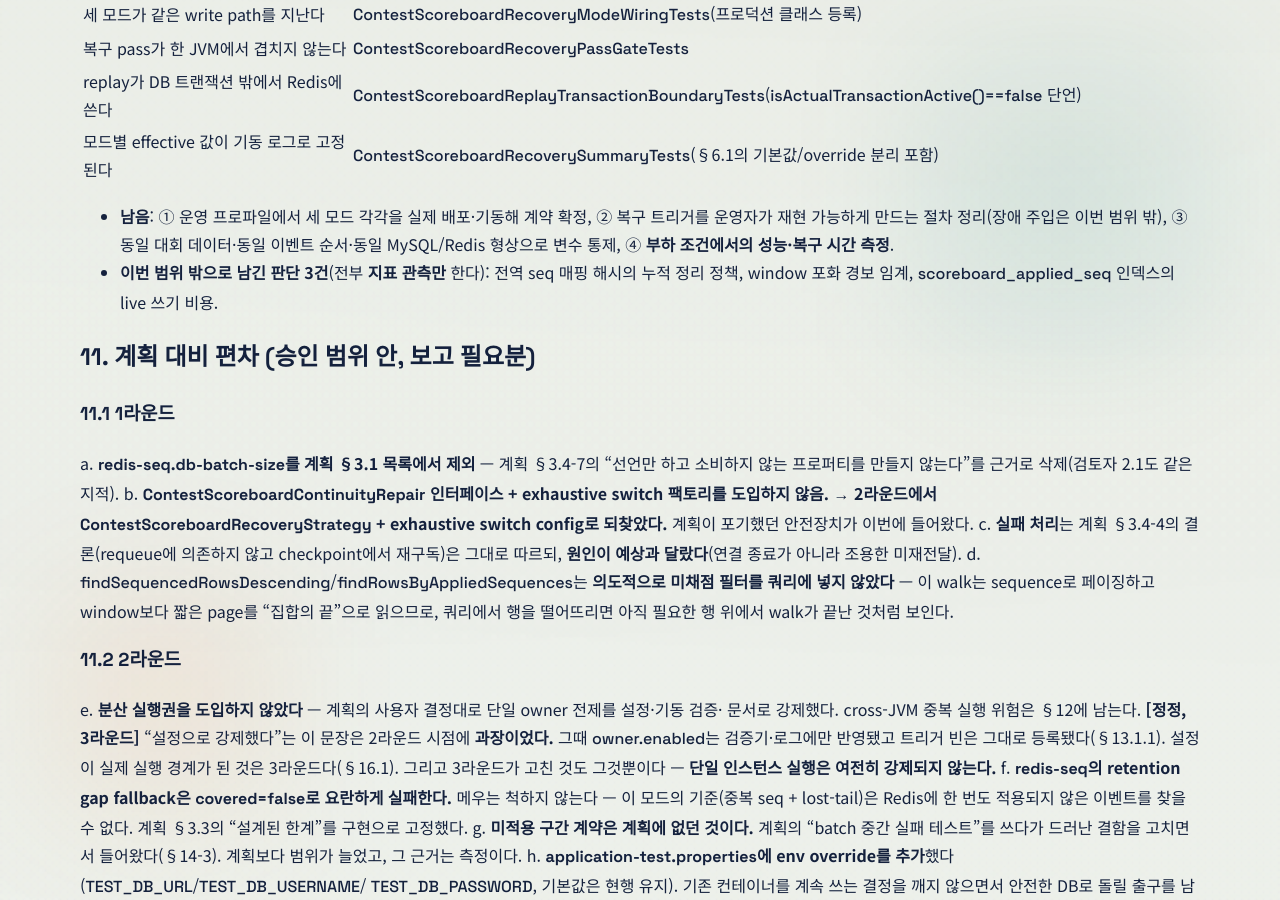
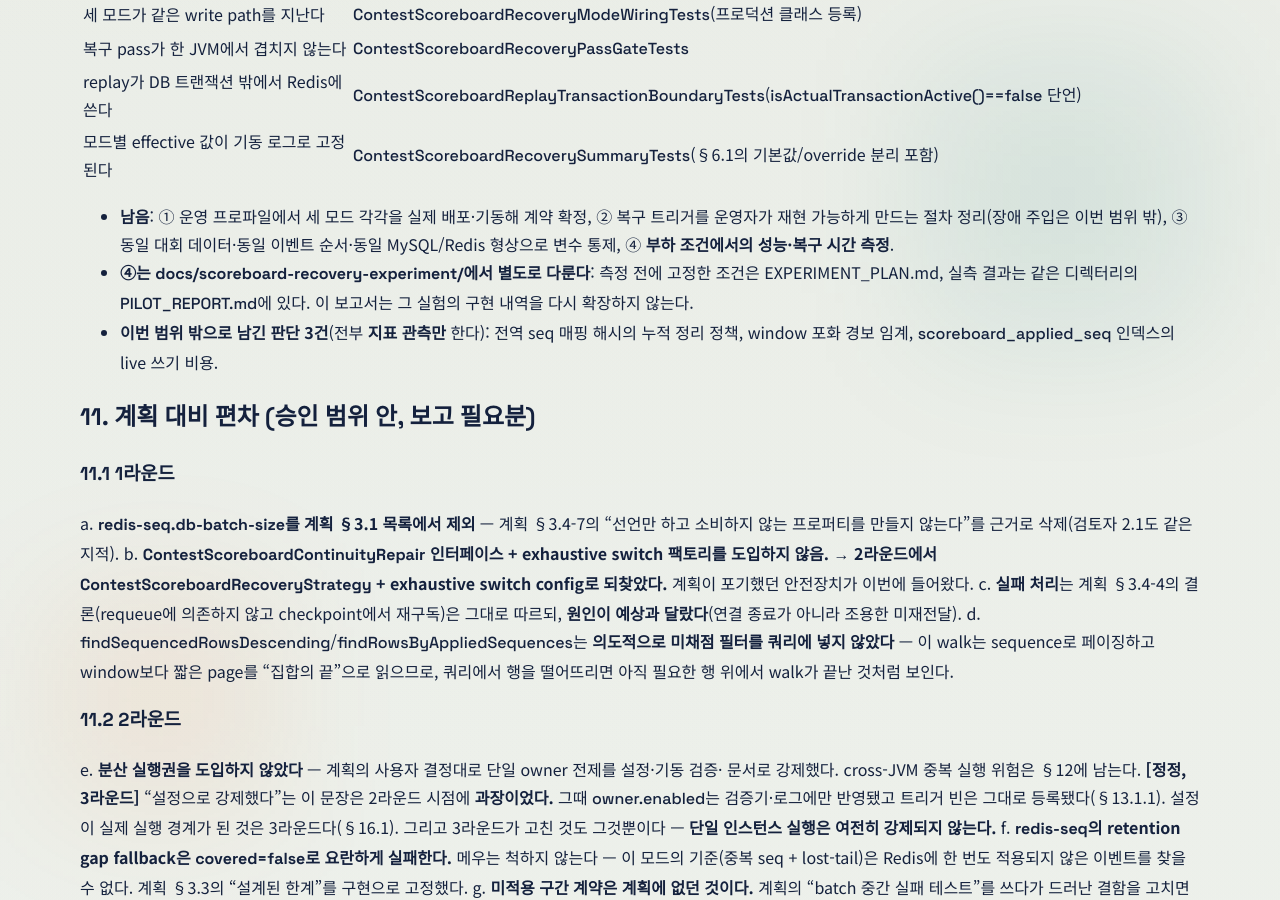
Before and after one commit to tmdrud0/web, a Jekyll site: the page built from docs/SCOREBOARD_RECOVERY_FINAL_REPORT.md, in a window 1280 px wide and 900 px high, scrolled down 10157 px. Built offline with Jekyll 4.4.1, drawn with Linux system fonts in a browser that asks for light colours; our own code applies the rules of GitHub Pages for plain Markdown files.

Commit message:
docs: point the final report at the recovery pilot experiment
Section 10's list of what was left undone ends with the measurement of
recovery time under load, which is precisely what the new experiment measures.
One pointer, so that a reader of the implementation report does not conclude
the measurement was never attempted, and this report is not re-expanded at
scale to hold it.

Co-Authored-By: Claude Code <noreply@anthropic.com>

```diff
--- a/docs/SCOREBOARD_RECOVERY_FINAL_REPORT.md
+++ b/docs/SCOREBOARD_RECOVERY_FINAL_REPORT.md
@@ -408,6 +408,10 @@ a2c446b fix: apply the scoreboard replay outside the database transaction
 - **남음**: ① 운영 프로파일에서 세 모드 각각을 실제 배포·기동해 계약 확정, ② 복구 트리거를
   운영자가 재현 가능하게 만드는 절차 정리(장애 주입은 이번 범위 밖), ③ 동일 대회 데이터·동일
   이벤트 순서·동일 MySQL/Redis 형상으로 변수 통제, ④ **부하 조건에서의 성능·복구 시간 측정**.
+- **④는 [`docs/scoreboard-recovery-experiment/`](scoreboard-recovery-experiment/README.md)에서 별도로
+  다룬다**: 측정 전에 고정한 조건은 [EXPERIMENT_PLAN.md](scoreboard-recovery-experiment/EXPERIMENT_PLAN.md),
+  실측 결과는 같은 디렉터리의 `PILOT_REPORT.md`에 있다. 이 보고서는 그 실험의 구현 내역을 다시
+  확장하지 않는다.
 - **이번 범위 밖으로 남긴 판단 3건**(전부 **지표 관측만** 한다): 전역 seq 매핑 해시의 누적 정리
   정책, window 포화 경보 임계, `scoreboard_applied_seq` 인덱스의 live 쓰기 비용.
 
```
